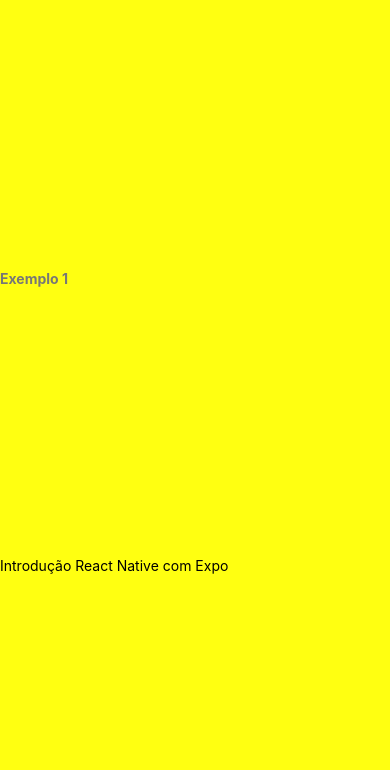
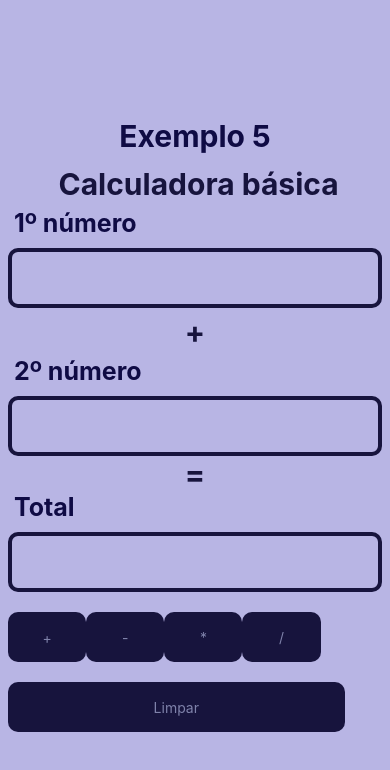
Before and after one commit to paulomussi/aula-introducao-expo, a React Native app: screen / in a window 390 px wide. Shown: the top 770 px of the page. Built offline with nearby package versions, Linux system fonts and the light colour scheme; what react-native-responsive-fontsize would draw is missing.

Commit message:
calculadorabasica

```diff
--- a/App.js
+++ b/App.js
@@ -8,7 +8,6 @@ import Exemplo01 from './src/exemplos/ex01';
 import Exemplo02 from './src/exemplos/ex02';
 import Exemplo03 from './src/exemplos/ex03';
 import Exemplo04 from './src/exemplos/ex04';
-import Exemplo05 from './src/exemplos/ex05';
 
 
 import Atividade01 from './src/atividades/atv01';
@@ -20,7 +19,7 @@ import Atividade05 from './src/atividades/atv05';
 export default function App() {
   return (
     <View style={styles.container}>
-      <Exemplo01/>
+      <Atividade05/>
       <StatusBar style="auto" />
     </View>
   );
@@ -29,7 +28,7 @@ export default function App() {
 const styles = StyleSheet.create({
   container: {
     flex: 1,
-    backgroundColor: '#613860',
+    backgroundColor: '#080333ff',
     // alignItems: 'center',
     // justifyContent: 'center',
     padding: RFPercentage(1.5),
--- a/src/atividades/atv05/index.js
+++ b/src/atividades/atv05/index.js
@@ -1,12 +1,12 @@
 import React, { useState } from 'react';
-import { StyleSheet, Text, View, TextInput, TouchableOpacity } from 'react-native';
+import { Text, View, TextInput, TouchableOpacity } from 'react-native';
+import { RFPercentage } from 'react-native-responsive-fontsize';
+import styles from './styles'; // 👈 Importando estilos
 
-
-export default function Atividade05(){
-
-    const [n1, setN1] = useState(0);
-    const [n2, setN2] = useState(0);
-    const [total, setTotal] = useState(0);
+export default function Atividade05() {
+  const [n1, setN1] = useState('');
+  const [n2, setN2] = useState('');
+  const [total, setTotal] = useState('');
 
   function Soma() {
     const conta = (parseFloat(n1) + parseFloat(n2));
@@ -24,8 +24,18 @@ export default function Atividade05(){
   }
 
   function Div() {
+    if (parseFloat(n2) === 0) {
+      setTotal("Erro");
+      return;
+    }
     const conta = (parseFloat(n1) / parseFloat(n2));
     setTotal(conta.toString());
+  }
+
+  function Limpar() {
+    setN1('');
+    setN2('');
+    setTotal('');
   }
 
   return (
@@ -52,82 +62,201 @@ export default function Atividade05(){
 
       <Text style={[styles.txtSaida, {margin: 0}]}> = </Text>
 
-            <Text style={styles.txtLabel}> {total} </Text>
+      <Text style={styles.txtLabel}> Total </Text>
       <TextInput
         style={styles.txtEntrada}
         editable={false}
         value={total}
       />
 
-            <TouchableOpacity style={styles.button} onPress={() => Soma()}>
+      <View style={styles.buttonview}>
+        <TouchableOpacity style={styles.button} onPress={Soma}>
           <Text style={styles.txtButton}> + </Text>
         </TouchableOpacity>
 
-            <TouchableOpacity style={styles.button} onPress={() => Sub()}>
+        <TouchableOpacity style={styles.button} onPress={Sub}>
           <Text style={styles.txtButton}> - </Text>
         </TouchableOpacity>
 
-            <TouchableOpacity style={styles.button} onPress={() => Mult()}>
+        <TouchableOpacity style={styles.button} onPress={Mult}>
           <Text style={styles.txtButton}> * </Text>
         </TouchableOpacity>
 
-            <TouchableOpacity style={styles.button} onPress={() => Div()}>
+        <TouchableOpacity style={styles.button} onPress={Div}>
           <Text style={styles.txtButton}> / </Text>
         </TouchableOpacity>
+      </View>
 
-
-
+      <TouchableOpacity style={styles.buttonlimpar} onPress={Limpar}>
+        <Text style={styles.txtButton}> Limpar </Text>
+      </TouchableOpacity>
     </View>
   );
 }
 
-const styles = StyleSheet.create({
-    container: {
-        flex: 1,
-        justifyContent: 'center',
-        backgroundColor: '#FF80AB',
-        padding: 8,
-    },
-    paragraph: {
-        margin: 6,
-        fontSize: 30,
-        fontWeight: 'bold',
-        textAlign: 'center',
-        color: '#C51162',
-    },
-    txtSaida: {
-        margin: 6,
-        fontSize: 30,
-        fontWeight: 'bold',
-        textAlign: 'center',
-        color: '#e91e63',
-    },
-    txtEntrada: {
-        borderWidth: 4,
-        textAlign: 'center',
-        fontSize: 25,
-        borderColor: '#e91e63',
-        height: 60,
-        color: '#e53935',
-        borderRadius: 10,
-        marginTop: 10,
-    },
-    button: {
-        backgroundColor: '#e91e63',
-        height: 50,
-        justifyContent: 'center',
-        borderRadius: 10,
-        marginTop: 20,
 
-    },
-    txtButton: {
-        fontSize: 25,
-        color: '#ff80ab',
-        textAlign: 'center',
-    },
-    txtLabel: {
-        fontSize: 25,
-        fontWeight: 'bold',
-        color: '#c51162'
-    },
-});
+// import React, { useState } from 'react';
+// import { StyleSheet, Text, View, TextInput, TouchableOpacity } from 'react-native';
+// import { RFPercentage } from 'react-native-responsive-fontsize';
+
+
+// export default function Atividade05(){
+
+//     const [n1, setN1] = useState('');
+//     const [n2, setN2] = useState('');
+//     const [total, setTotal] = useState(0);
+
+//     function Soma() {
+//         const conta = (parseFloat(n1) + parseFloat(n2));
+//         setTotal(conta.toString());
+//     }
+
+//     function Sub() {
+//         const conta = (parseFloat(n1) - parseFloat(n2));
+//         setTotal(conta.toString());
+//     }
+
+//     function Mult() {
+//         const conta = (parseFloat(n1) * parseFloat(n2));
+//         setTotal(conta.toString());
+//     }
+
+//     function Div() {
+//         const conta = (parseInt(n1) / parseInt(n2));
+//         setTotal(conta.toString());
+//     }
+
+//     function Limpar(){
+//         setN1('')
+//         setN2('')
+//     }
+
+//     return (
+//         <View style={styles.container}>
+//             <Text style={styles.paragraph}> Exemplo 5 </Text>
+
+//             <Text style={styles.txtSaida}> Calculadora básica</Text>
+
+//             <Text style={styles.txtLabel}> 1º número</Text>
+//             <TextInput
+//                 style={styles.txtEntrada}
+//                 onChangeText={(entrada) => setN1(entrada)}
+//                 value={n1}
+//             />
+
+//             <Text style={styles.txtSaida}> + </Text>
+
+//             <Text style={styles.txtLabel}> 2º número </Text>
+//             <TextInput
+//                 style={styles.txtEntrada}
+//                 onChangeText={(entrada) => setN2(entrada)}
+//                 value={n2}
+//                 />
+
+//             <Text style={[styles.txtSaida, {margin: 0}]}> = </Text>
+
+//             <Text style={styles.txtLabel}> Total </Text>
+//             <TextInput
+//                 style={styles.txtEntrada}
+//                 editable={false}
+//                 value={total}
+//             />
+
+//             <View style={styles.buttonview}>
+//                 <TouchableOpacity style={styles.button} onPress={() => Soma()}>
+//                 <Text style={styles.txtButton}> + </Text>
+//             </TouchableOpacity>
+
+//             <TouchableOpacity style={styles.button} onPress={() => Sub()}>
+//                 <Text style={styles.txtButton}> - </Text>
+//             </TouchableOpacity>
+
+//             <TouchableOpacity style={styles.button} onPress={() => Mult()}>
+//                 <Text style={styles.txtButton}> * </Text>
+//             </TouchableOpacity>
+
+//             <TouchableOpacity style={styles.button} onPress={() => Div()}>
+//                 <Text style={styles.txtButton}> / </Text>
+//             </TouchableOpacity>
+//             </View>
+
+
+//             <TouchableOpacity style={styles.buttonlimpar} onPress={() => Limpar()}>
+//                 <Text style={styles.txtButton}> Limpar </Text>
+//             </TouchableOpacity>
+
+
+
+//         </View>
+//     );
+// }
+
+// const styles = StyleSheet.create({
+//     container: {
+//         flex: 1,
+//         justifyContent: 'center',
+//         backgroundColor: '#FF80AB',
+//         padding: 8,
+//     },
+//     paragraph: {
+//         margin: 6,
+//         fontSize: 30,
+//         fontWeight: 'bold',
+//         textAlign: 'center',
+//         color: '#C51162',
+//     },
+//     txtSaida: {
+//         margin: 6,
+//         fontSize: 30,
+//         fontWeight: 'bold',
+//         textAlign: 'center',
+//         color: '#e91e63',
+//     },
+//     txtEntrada: {
+//         borderWidth: 4,
+//         textAlign: 'center',
+//         fontSize: 25,
+//         borderColor: '#e91e63',
+//         height: 60,
+//         color: '#e53935',
+//         borderRadius: 10,
+//         marginTop: 10,
+//     },
+//     button: {
+//         backgroundColor: '#e91e63',
+//         height: 50,
+//         justifyContent: 'center',
+//         borderRadius: 10,
+//         marginTop: 20,
+//         fontSize: RFPercentage(2),
+//         width: '22%',
+//     },
+
+//     buttonview:{
+//         flexDirection:'row',
+//         width: '95%',
+//         gap: RFPercentage(2),
+//         alignItems: 'center',
+//     },
+
+//     buttonlimpar: {
+//         backgroundColor: '#e91e63',
+//         height: 50,
+//         justifyContent: 'center',
+//         borderRadius: 10,
+//         marginTop: 20,
+//         fontSize: RFPercentage(2),
+//         width: '90%%',
+//     },
+
+//     txtButton: {
+//         fontSize: RFPercentage(3.5),
+//         color: '#ff80ab',
+//         textAlign: 'center',
+//     },
+//     txtLabel: {
+//         fontSize: 25,
+//         fontWeight: 'bold',
+//         color: '#c51162'
+//     },
+// });
--- /dev/null
+++ b/src/atividades/atv05/styles.js
@@ -0,0 +1,71 @@
+import { StyleSheet } from 'react-native';
+import { RFPercentage } from 'react-native-responsive-fontsize';
+
+const styles = StyleSheet.create({
+  container: {
+    flex: 1,
+    justifyContent: 'center',
+    backgroundColor: '#b8b5e4ff',
+    padding: 8,
+  },
+  paragraph: {
+    margin: 6,
+    fontSize: 30,
+    fontWeight: 'bold',
+    textAlign: 'center',
+    color: '#0f0b44ff',
+  },
+  txtSaida: {
+    margin: 6,
+    fontSize: 30,
+    fontWeight: 'bold',
+    textAlign: 'center',
+    color: '#17143dff',
+  },
+  txtEntrada: {
+    borderWidth: 4,
+    textAlign: 'center',
+    fontSize: 25,
+    borderColor: '#17143dff',
+    height: 60,
+    color: '#121166ff',
+    borderRadius: 10,
+    marginTop: 10,
+  },
+  button: {
+    backgroundColor: '#17143dff',
+    height: 50,
+    justifyContent: 'center',
+    borderRadius: 10,
+    marginTop: 20,
+    fontSize: RFPercentage(2),
+    width: '22%',
+  },
+  buttonview: {
+    flexDirection: 'row',
+    width: '95%',
+    gap: RFPercentage(2),
+    alignItems: 'center',
+  },
+  buttonlimpar: {
+    backgroundColor: '#17143dff',
+    height: 50,
+    justifyContent: 'center',
+    borderRadius: 10,
+    marginTop: 20,
+    fontSize: RFPercentage(2),
+    width: '90%',
+  },
+  txtButton: {
+    fontSize: RFPercentage(3.5),
+    color: '#7f82aaff',
+    textAlign: 'center',
+  },
+  txtLabel: {
+    fontSize: 25,
+    fontWeight: 'bold',
+    color: '#0f0b44ff',
+  },
+});
+
+export default styles;
```
Also changed, not shown: src/atividades/atv05/style.js (deleted). Lines whose indentation alone changed are shown as unchanged.
